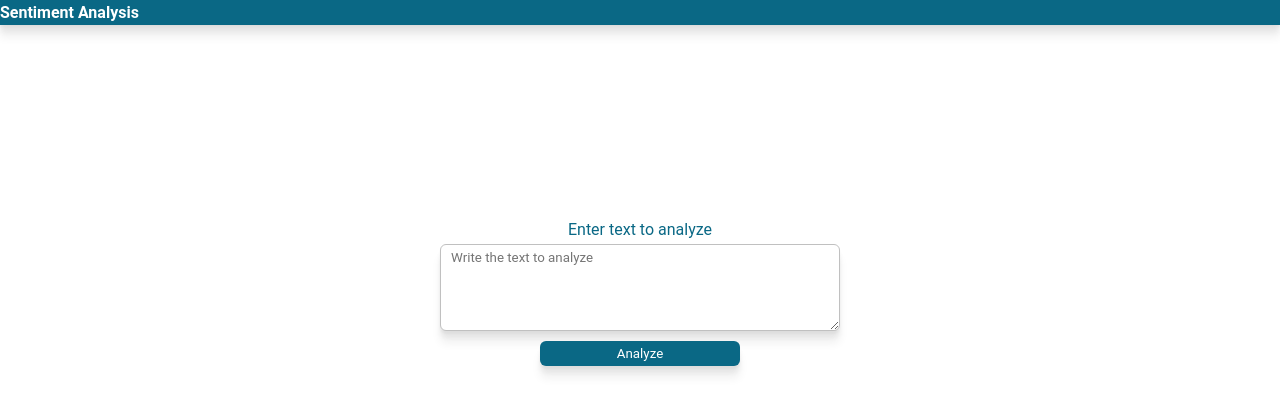
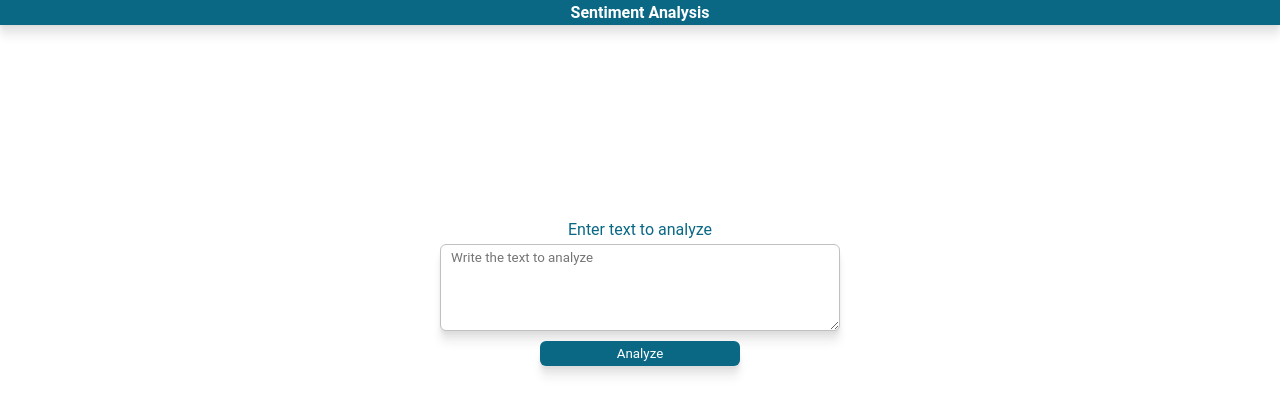
Before and after one commit to FrancescoBellini92/UFEND_4, a website built with webpack: page src/client/html/index.html in a window 1280 px wide. Built offline with nearby package versions, Linux system fonts and the light colour scheme.

Commit message:
WIP fix bug in hader style

```diff
--- a/src/client/scss/modules/_header.scss
+++ b/src/client/scss/modules/_header.scss
@@ -1,7 +1,7 @@
 // @import '../modifiers/modifiers';
 
 .header {
-  @extend .row;
+  @include flex(row, center, center);
 
   .header__title {
     font-size: 16px;
```
